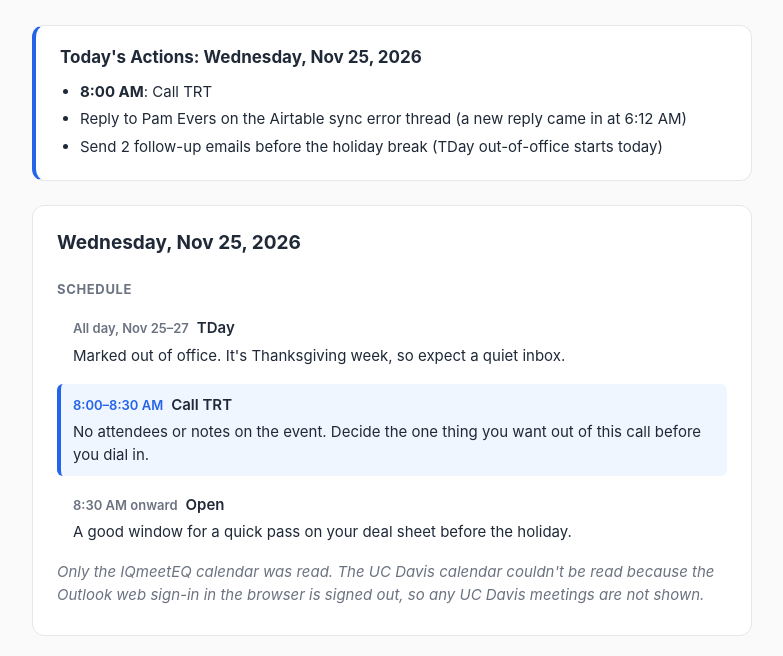
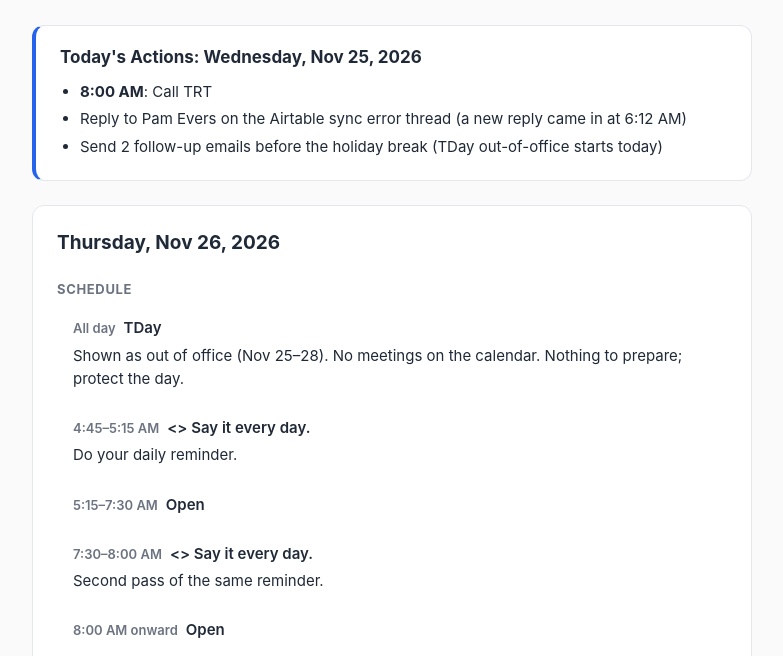
Before and after one commit to trunzo3/daily-brief, a plain HTML site: page index.html in a window 1280 px wide. Shown: the part 137-793 px from the top of the page, without its empty margins (248-1031 px from the left). Drawn offline with Linux system fonts and the light colour scheme.

Commit message:
Add Nov 26 brief

```diff
--- a/index.html
+++ b/index.html
@@ -69,6 +69,26 @@
 <!-- TODAY'S ACTIONS END -->
 
 <!-- NEW DAYS GO BELOW THIS LINE -->
+<section class="day" id="2026-11-26">
+  <h2>Thursday, Nov 26, 2026</h2>
+  <h3>Schedule</h3>
+  <div class="item free">
+    <span class="time">All day</span><span class="title">TDay</span>
+    <p>Shown as out of office (Nov 25–28). No meetings on the calendar. Nothing to prepare; protect the day.</p>
+  </div>
+  <div class="item free">
+    <span class="time">4:45–5:15 AM</span><span class="title">&lt;&gt; Say it every day.</span>
+    <p>Do your daily reminder.</p>
+  </div>
+  <div class="item free"><span class="time">5:15–7:30 AM</span><span class="title">Open</span></div>
+  <div class="item free">
+    <span class="time">7:30–8:00 AM</span><span class="title">&lt;&gt; Say it every day.</span>
+    <p>Second pass of the same reminder.</p>
+  </div>
+  <div class="item free"><span class="time">8:00 AM onward</span><span class="title">Open</span></div>
+  <p class="note">No work meetings or prep blocks. Only the IQmeetEQ calendar was read. The UC Davis calendar couldn't be read (the Outlook connector is admin-blocked and the browser session is signed out), so any UC Davis meetings are not shown.</p>
+</section>
+
 <section class="day" id="2026-11-25">
   <h2>Wednesday, Nov 25, 2026</h2>
   <h3>Schedule</h3>
```
